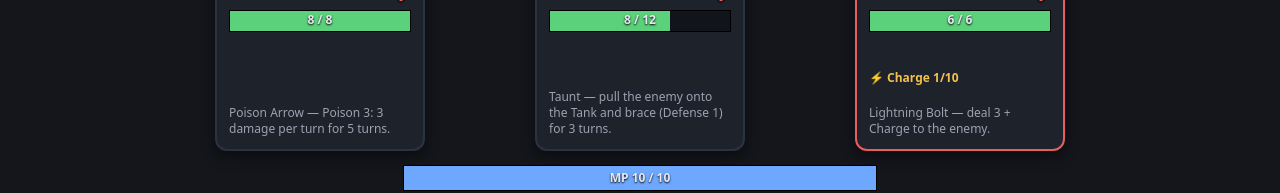
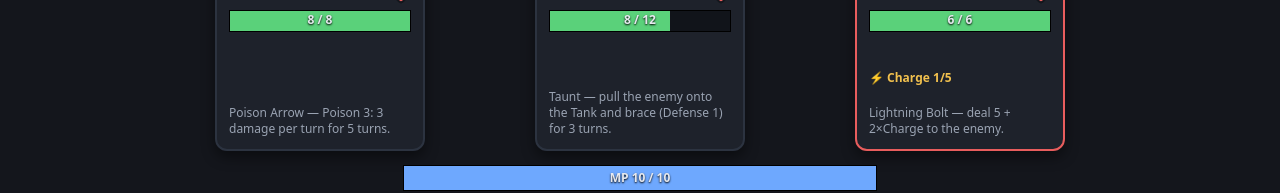
Before and after one commit to jrdngr/healer-deckbuilder, a React (Vite) app: page / in a window 1280 px wide. Shown: the part 343-536 px from the top of the page. Built offline with nearby package versions, Linux system fonts and the light colour scheme.

Commit message:
Rework Lightning Bolt to 5 + 2×Charge with a max Charge of 5
The Mage's bolt now deals a flat 5 base plus 2 damage per Charge, and
Charge caps at 5 (was base 3 + 1×Charge, cap 10). Adds a BOLT_CHARGE_MULT
constant for the per-Charge scaling.

```diff
--- a/src/components/MemberCard.tsx
+++ b/src/components/MemberCard.tsx
@@ -1,4 +1,4 @@
-import { CHARGE_MAX, POISON_BASE, POISON_TURNS, TAUNT_TURNS, DEFENSE_AMOUNT, BOLT_BASE } from '../constants';
+import { CHARGE_MAX, POISON_BASE, POISON_TURNS, TAUNT_TURNS, DEFENSE_AMOUNT, BOLT_BASE, BOLT_CHARGE_MULT } from '../constants';
 import type { MemberId } from '../constants';
 import type { Member } from '../engine';
 
@@ -6,7 +6,7 @@ import type { Member } from '../engine';
 const ABILITY: Record<MemberId, string> = {
   ranger: `Poison Arrow — Poison ${POISON_BASE}: ${POISON_BASE} damage per turn for ${POISON_TURNS} turns.`,
   tank: `Taunt — pull the enemy onto the Tank and brace (Defense ${DEFENSE_AMOUNT}) for ${TAUNT_TURNS} turns.`,
-  mage: `Lightning Bolt — deal ${BOLT_BASE} + Charge to the enemy.`,
+  mage: `Lightning Bolt — deal ${BOLT_BASE} + ${BOLT_CHARGE_MULT}×Charge to the enemy.`,
 };
 
 interface MemberCardProps {
--- a/src/constants.ts
+++ b/src/constants.ts
@@ -64,8 +64,9 @@ export const MP_MAX = 10; // hard cap; MP never exceeds this
 export const SKIP_REGEN = 5;
 
 // Ability values.
-export const BOLT_BASE = 3;
-export const CHARGE_MAX = 10;
+export const BOLT_BASE = 5;
+export const BOLT_CHARGE_MULT = 2; // Lightning Bolt adds this much damage per Charge
+export const CHARGE_MAX = 5;
 export const POISON_BASE = 3;   // Poison strength: damage dealt per enemy turn.
 export const POISON_TURNS = 5;  // enemy turns Poison lasts
 export const REGEN_TURNS = 3;   // player phases Regen lasts
--- a/src/engine.ts
+++ b/src/engine.ts
@@ -11,7 +11,7 @@
 
 import {
   MEMBER_DEFS, ENEMY_MAX_HP, ATTACK_BASE_DAMAGE, TYPE_WEIGHTS, SLOT_WEIGHTS,
-  ENRAGE_TURN, ENRAGE_MULT, MP_START, MP_MAX, SKIP_REGEN, BOLT_BASE, CHARGE_MAX,
+  ENRAGE_TURN, ENRAGE_MULT, MP_START, MP_MAX, SKIP_REGEN, BOLT_BASE, BOLT_CHARGE_MULT, CHARGE_MAX,
   POISON_BASE, POISON_TURNS, REGEN_TURNS, REFRESH_TURNS,
   TAUNT_TURNS, DEFENSE_AMOUNT, DEFENSE_TURNS, HAND_SIZE, CARDS, DECK_LIST, SLOT,
 } from './constants';
@@ -561,8 +561,8 @@ export class Game {
         break;
       }
       case 'bolt': {
-        const dmg = BOLT_BASE + this.mageCharge;
-        this._log(`${m.name} casts Lightning Bolt (base ${BOLT_BASE} + Charge ${this.mageCharge}).`, 'status');
+        const dmg = BOLT_BASE + BOLT_CHARGE_MULT * this.mageCharge;
+        this._log(`${m.name} casts Lightning Bolt (base ${BOLT_BASE} + ${BOLT_CHARGE_MULT}×Charge ${this.mageCharge}).`, 'status');
         this.mageCharge = 0;
         this._damageEnemy(dmg, 'Lightning Bolt');
         this._emit({ kind: 'bolt', slot: m.slot, amount: dmg, enemyHp: this.enemy.hp });
```
Also changed, not shown: 1 other file (tests, documents, lock files or other folders).
